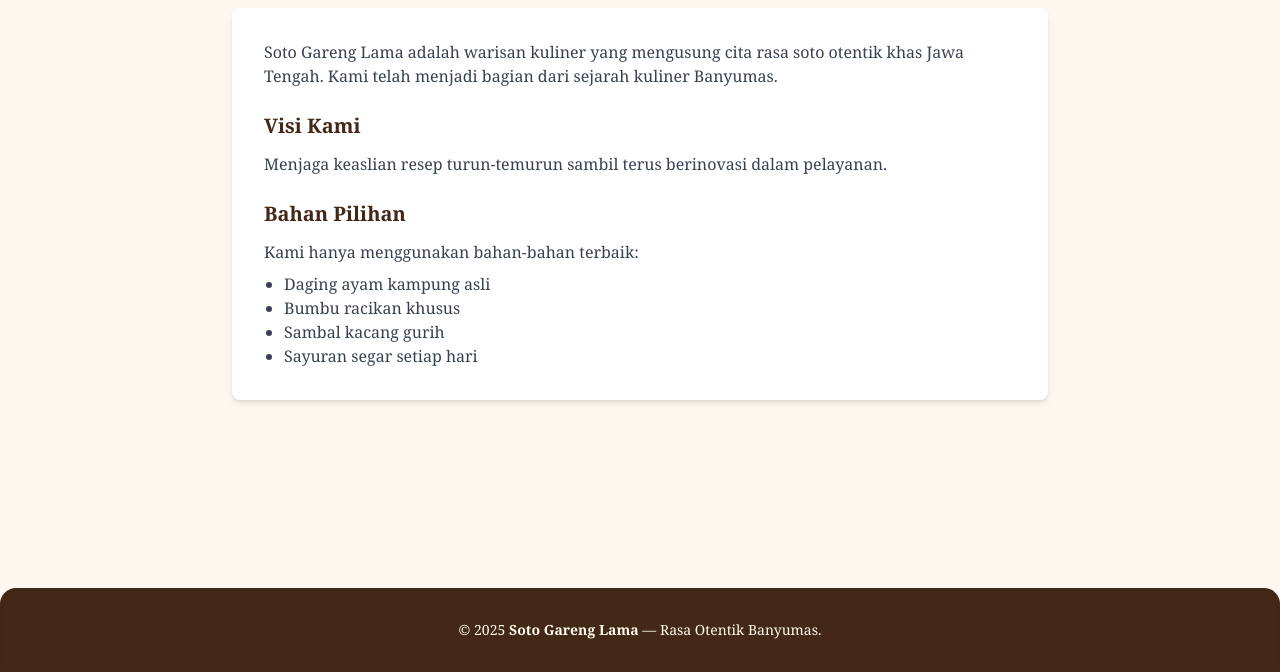
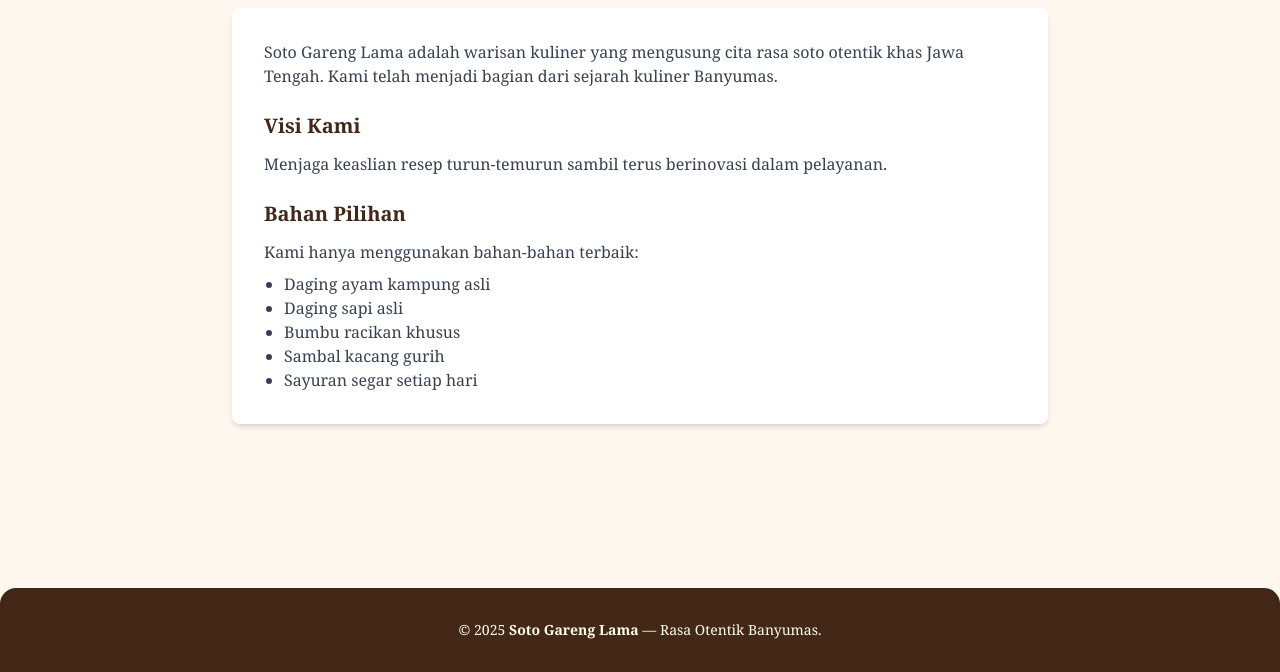
Before and after one commit to Catalyst-Serendipity/SGL, an Astro site: page /about in a window 1280 px wide. Shown: the part 196-868 px from the top of the page. Built offline with nearby package versions, Linux system fonts and the light colour scheme; Astro itself is replaced by a stand-in of ours.

Commit message:
chore: update about

```diff
--- a/src/layouts/BaseLayout.astro
+++ b/src/layouts/BaseLayout.astro
@@ -1,6 +1,6 @@
 ---
 const { title } = Astro.props;
-import Footer from '../components/Footer.astro'; // Pastikan path-nya sesuai
+import Footer from '../components/Footer.astro';
 ---
 
 <html lang="id">
--- a/src/pages/about.astro
+++ b/src/pages/about.astro
@@ -31,6 +31,7 @@ const title = "Tentang Kami - Soto Gareng Lama";
         </p>
         <ul class="list-disc pl-5 mt-2">
           <li>Daging ayam kampung asli</li>
+          <li>Daging sapi asli</li>
           <li>Bumbu racikan khusus</li>
           <li>Sambal kacang gurih</li>
           <li>Sayuran segar setiap hari</li>
```
